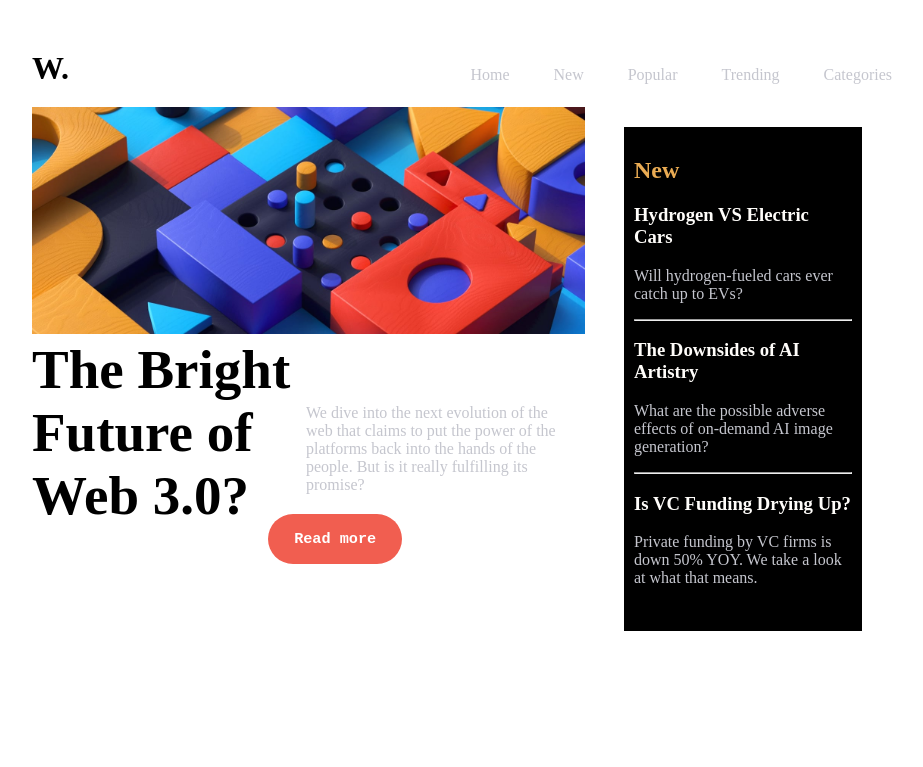
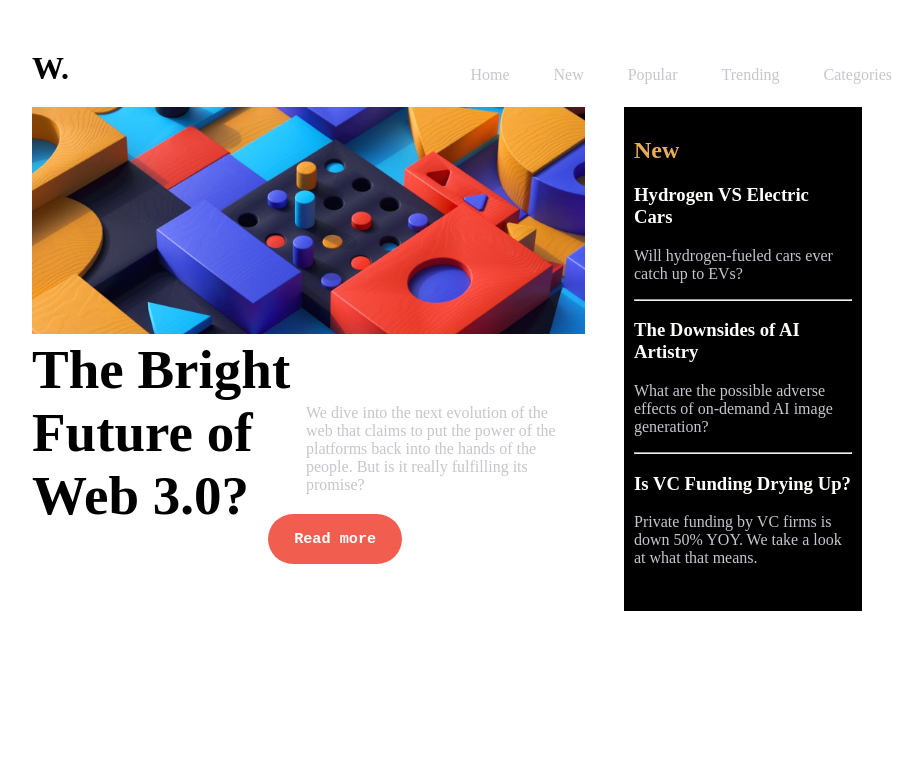
Before and after one commit to Yash-26/NewsPage, a plain HTML site: page index.html in a window 1280 px wide. Shown: the top 767 px of the page, without its empty margins (168-1091 px from the left). Drawn offline with Linux system fonts and the light colour scheme.

Commit message:
Update styles.css

```diff
--- a/CSS/styles.css
+++ b/CSS/styles.css
@@ -35,7 +35,7 @@ nav ul li{
 .side{
   position: absolute;
   right: 18%;
-  margin:1.25rem 1.25rem 1.25rem 1.25rem;
+  margin:0 1.25rem 1.25rem 1.25rem;
   width: 17%;
   background-color: black;
   padding: 10px;
```
